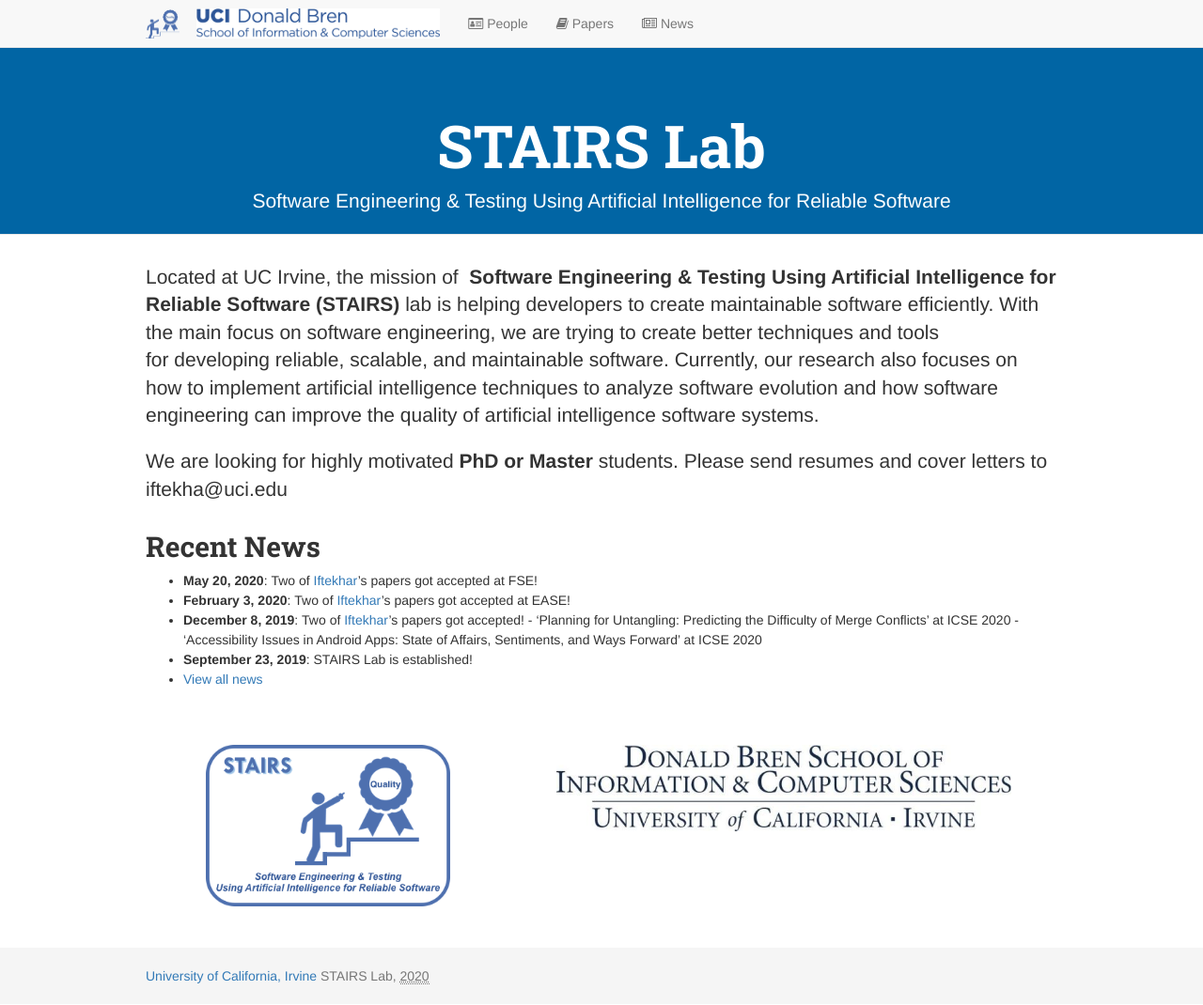
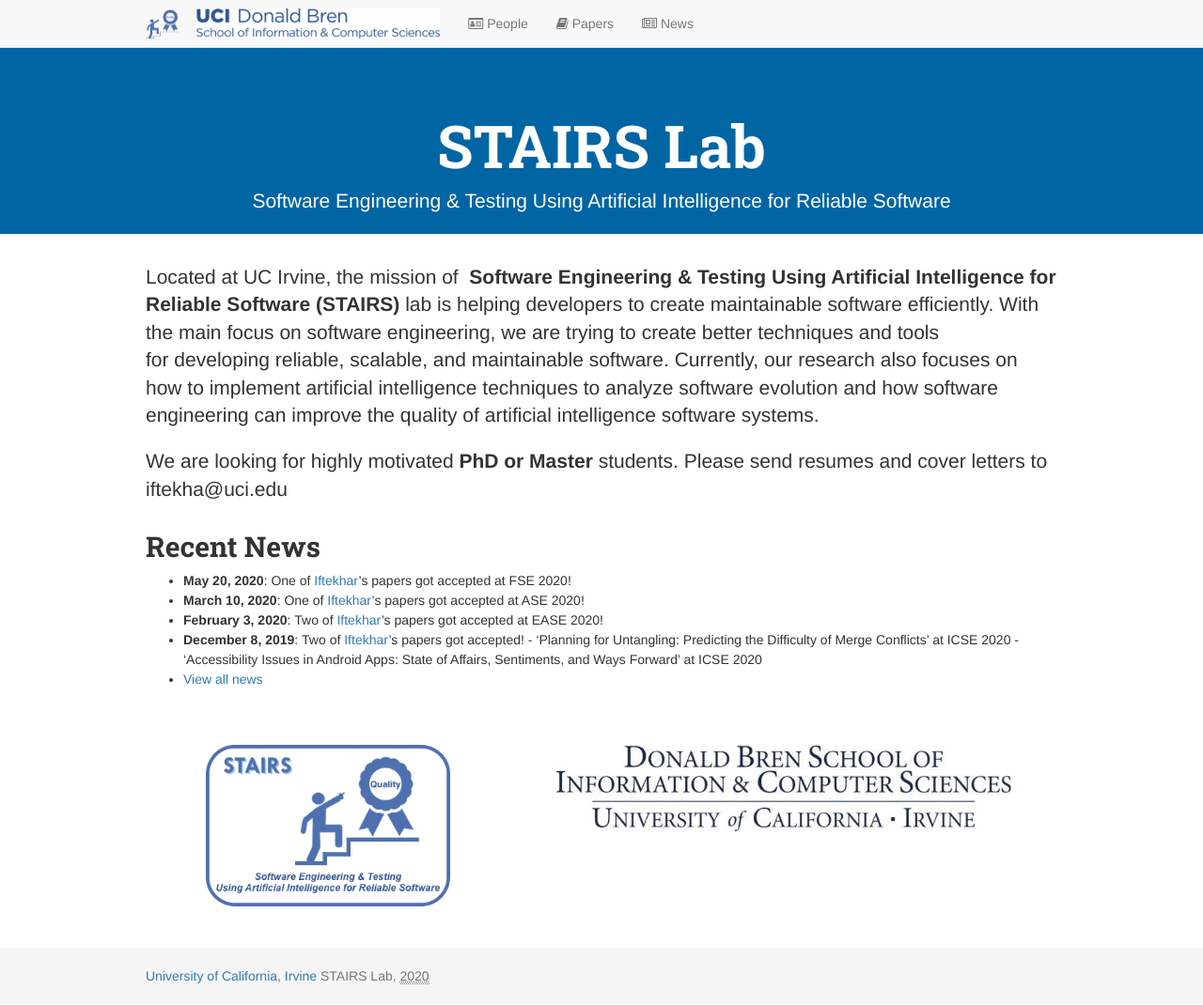
Before and after one commit to Jirigesi/website-STAIRS, a Jekyll site: the page built from index.markdown, in a window 1280 px wide. Shown: the whole page at 94% size. Built offline with Jekyll 4.4.1, drawn with Linux system fonts in a browser that asks for light colours; nearby versions of some CDN libraries.

Commit message:
update news

```diff
--- a/_data/news.yml
+++ b/_data/news.yml
@@ -1,13 +1,17 @@
 - date: 2020-05-20
   description: >
-    Two of [Iftekhar](https://www.informatics.uci.edu/explore/faculty-profiles/iftekhar-ahmed/)'s papers
-    got accepted at FSE!
+    One of [Iftekhar](https://www.informatics.uci.edu/explore/faculty-profiles/iftekhar-ahmed/)'s papers
+    got accepted at FSE 2020!
+
+- date: 2020-03-10
+  description: >
+    One of [Iftekhar](https://www.informatics.uci.edu/explore/faculty-profiles/iftekhar-ahmed/)'s papers
+    got accepted at ASE 2020!
 
 - date: 2020-02-03
   description: >
     Two of [Iftekhar](https://www.informatics.uci.edu/explore/faculty-profiles/iftekhar-ahmed/)'s papers
-    got accepted at EASE!
-
+    got accepted at EASE 2020!
 
 - date: 2019-12-08
   description: >
@@ -15,6 +19,10 @@
     - 'Planning for Untangling: Predicting the Difficulty of Merge Conflicts' at ICSE 2020
     - 'Accessibility Issues in Android Apps: State of Affairs, Sentiments, and Ways Forward' at ICSE 2020
 
+- date: 2019-12-01
+  description: >
+    One of [Iftekhar](https://www.informatics.uci.edu/explore/faculty-profiles/iftekhar-ahmed/)'s papers
+    got accepted at TOSEM 2020!
 
 - date: 2019-09-23
   description: >
```
Also changed, not shown: 1 other file.
